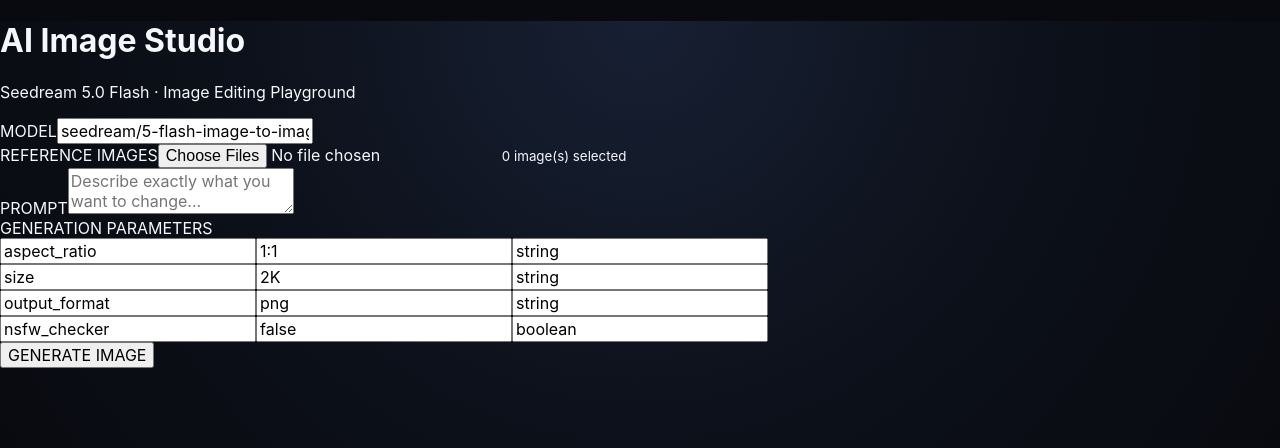
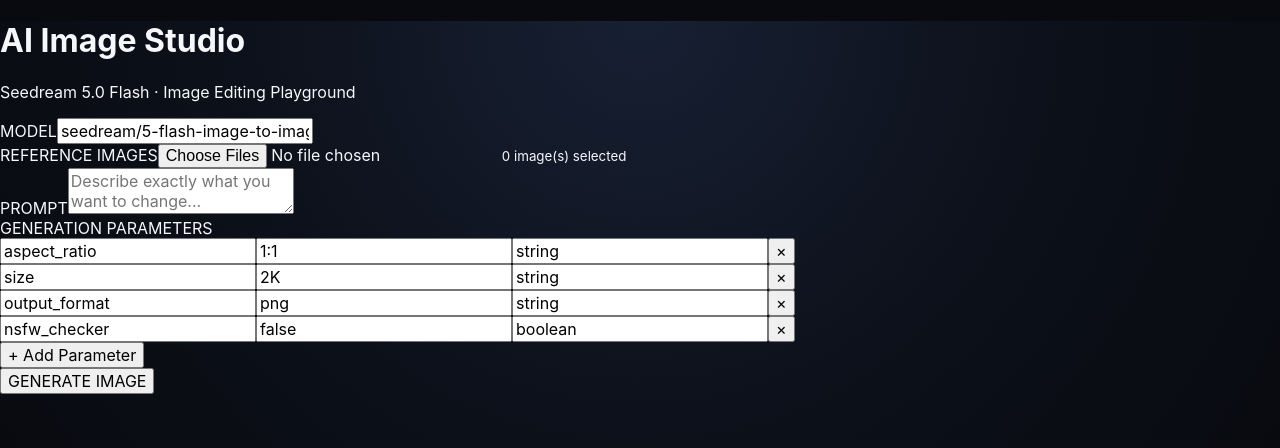
Before and after one commit to j9project/jason-ai-image-studio, a Next.js app: page / in a window 1280 px wide. Shown: the top 448 px of the page. Built offline with nearby package versions, Linux system fonts and the light colour scheme.

Commit message:
Update page.js

```diff
--- a/app/page.js
+++ b/app/page.js
@@ -16,7 +16,24 @@
   const [prompt, setPrompt] = useState("");
   const [files, setFiles] = useState([]);
   const [params, setParams] = useState(defaultParams);
+function updateParam(index, field, value) {
+  setParams((old) =>
+    old.map((item, i) =>
+      i === index ? { ...item, [field]: value } : item
+    )
+  );
+}
 
+function addParam() {
+  setParams((old) => [
+    ...old,
+    { key: "", value: "", type: "string" },
+  ]);
+}
+
+function removeParam(index) {
+  setParams((old) => old.filter((_, i) => i !== index));
+}
   return (
     <main>
       <h1>AI Image Studio</h1>
@@ -54,12 +71,40 @@
         <label>GENERATION PARAMETERS</label>
 
         {params.map((param, index) => (
-          <div key={index}>
-            <input value={param.key} readOnly />
-            <input value={param.value} readOnly />
-            <input value={param.type} readOnly />
-          </div>
-        ))}
+  <div key={index}>
+    <input
+      value={param.key}
+      onChange={(e) =>
+        updateParam(index, "key", e.target.value)
+      }
+    />
+
+    <input
+      value={param.value}
+      onChange={(e) =>
+        updateParam(index, "value", e.target.value)
+      }
+    />
+
+    <input
+      value={param.type}
+      onChange={(e) =>
+        updateParam(index, "type", e.target.value)
+      }
+    />
+
+    <button
+      type="button"
+      onClick={() => removeParam(index)}
+    >
+      ×
+    </button>
+  </div>
+))}
+
+<button type="button" onClick={addParam}>
+  + Add Parameter
+</button>
       </section>
 
       <button type="button">
```
